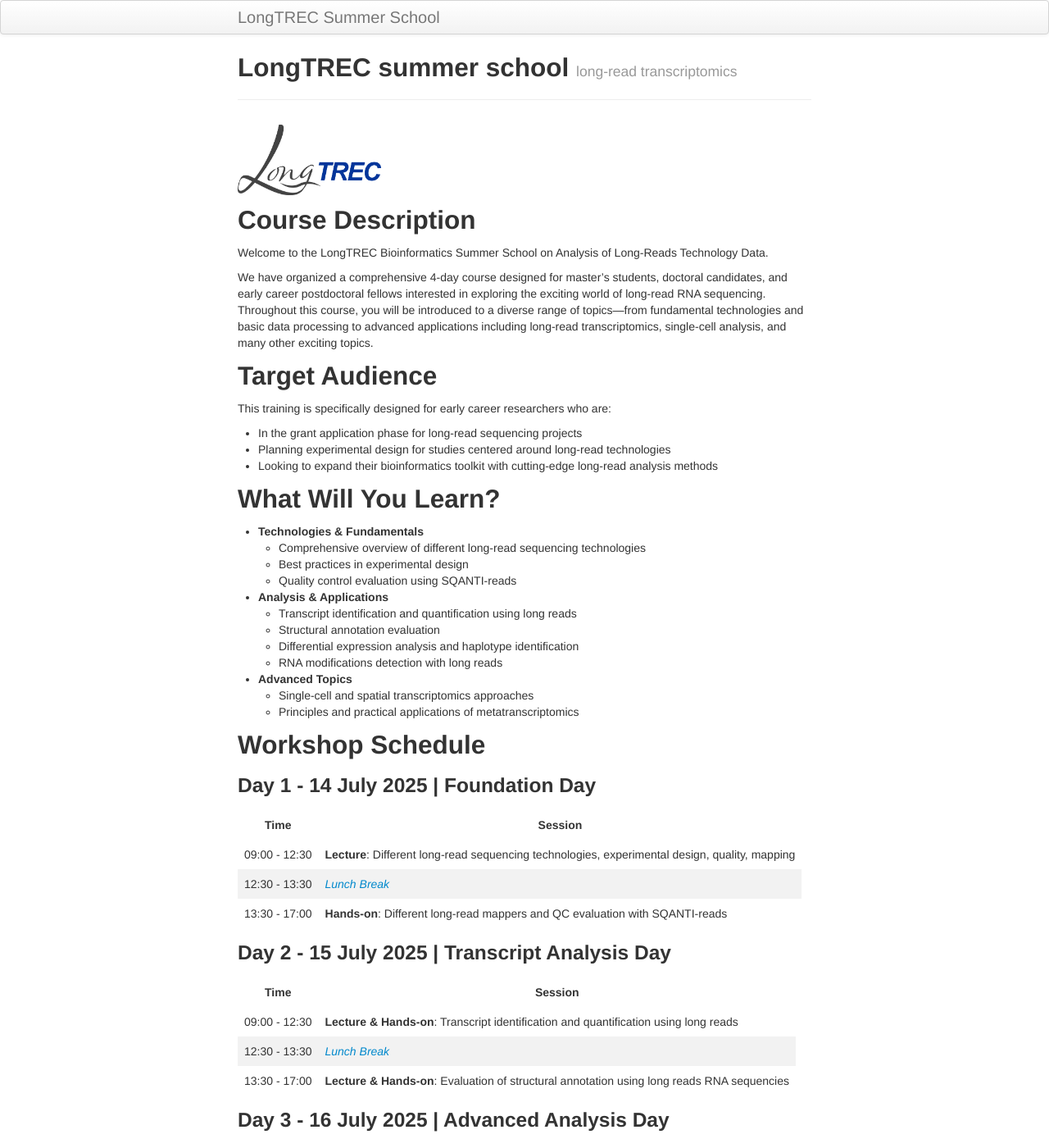
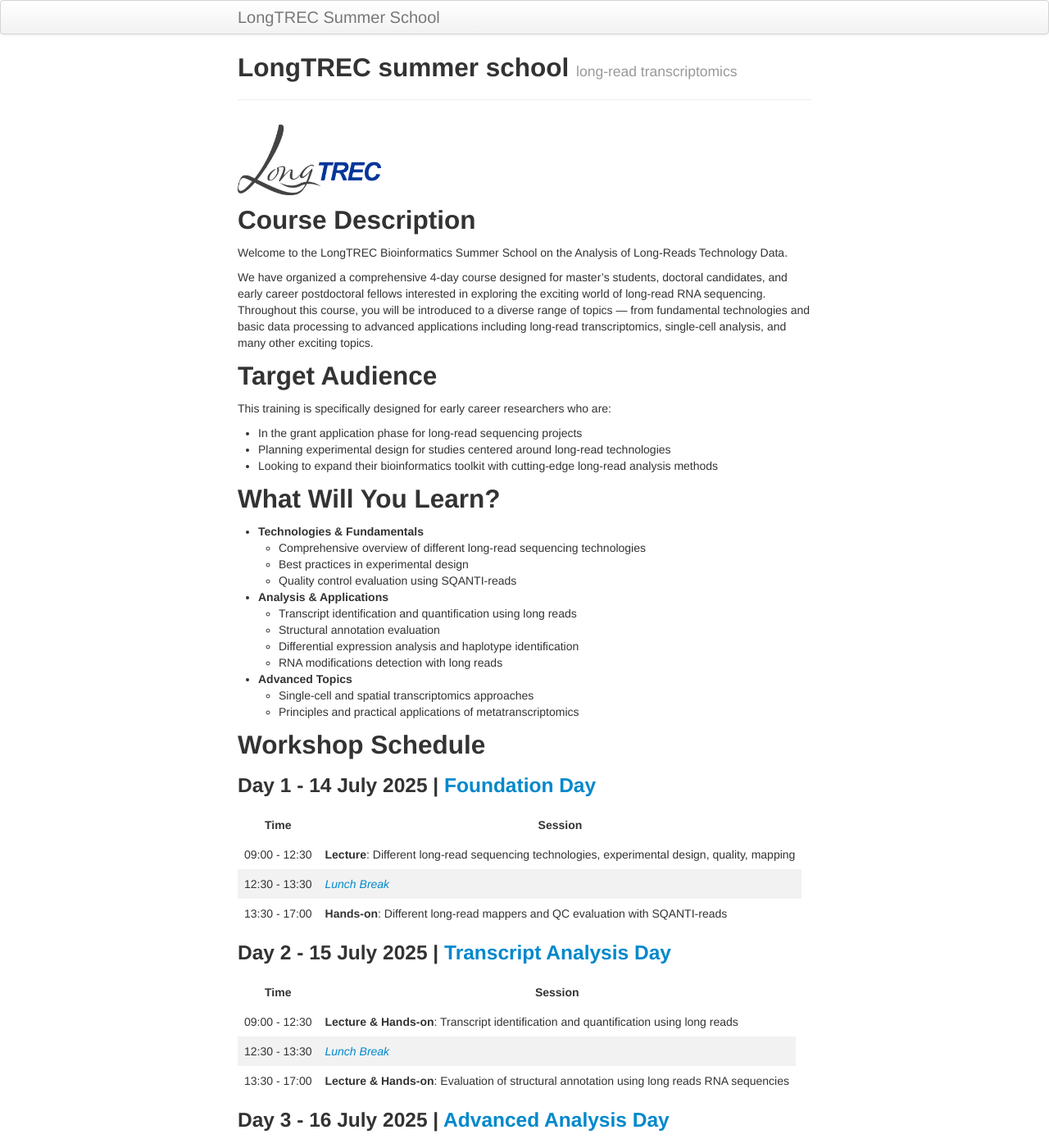
Before and after one commit to longTREC/summer_school, a Jekyll site: the page built from index.md, in a window 1280 px wide and 1400 px high. Shown: the whole window at 82% size. Built offline with Jekyll 4.4.1, drawn with Linux system fonts in a browser that asks for light colours; part of the change alters nothing that is shown; some of the changed text lies outside the part shown.

Commit message:
Include links to each day in index

```diff
--- a/index.md
+++ b/index.md
@@ -30,11 +30,33 @@ schemadotorg:
   # Contributor info
   contributor:
     - "@type": Person
-      name: "CO-AUTHOR_1"
+      name: "Ana Conesa"
     - "@type": Person
-      name: "CO-AUTHOR_2"
+      name: "Carolina Monzó"
     - "@type": Person
-      name: "CO-AUTHOR_3"
+      name: "Juan Francisco Servilla"
+    - "@type": Person
+      name: "Satrio Benowo"
+    - "@type": Person
+      name: "Sami Aydın"
+    - "@type": Person
+      name: "Fabio Zanarello"
+    - "@type": Person
+      name: "Nadja Nolte"
+    - "@type": Person
+      name: "Eamon McAndrew"
+    - "@type": Person
+      name: "Yalan Bi"
+    - "@type": Person
+      name: "Carmen Lafuente"
+    - "@type": Person
+      name: "Leda Katopodi"
+    - "@type": Person
+      name: "Pablo Angulo"
+    - "@type": Person
+      name: "Tian-Yuan Liu"
+    - "@type": Person
+      name: "Fabian Jetzinger"
 
   # License & Language & url
   license: https://creativecommons.org/licenses/by/4.0/
@@ -45,9 +67,9 @@ schemadotorg:
 
 ## Course Description
 
-Welcome to the LongTREC Bioinformatics Summer School on Analysis of Long-Reads Technology Data.
+Welcome to the LongTREC Bioinformatics Summer School on the Analysis of Long-Reads Technology Data.
 
-We have organized a comprehensive 4-day course designed for master's students, doctoral candidates, and early career postdoctoral fellows interested in exploring the exciting world of long-read RNA sequencing. Throughout this course, you will be introduced to a diverse range of topics—from fundamental technologies and basic data processing to advanced applications including long-read transcriptomics, single-cell analysis, and many other exciting topics.
+We have organized a comprehensive 4-day course designed for master's students, doctoral candidates, and early career postdoctoral fellows interested in exploring the exciting world of long-read RNA sequencing. Throughout this course, you will be introduced to a diverse range of topics — from fundamental technologies and basic data processing to advanced applications including long-read transcriptomics, single-cell analysis, and many other exciting topics.
 
 ## Target Audience
 
@@ -75,7 +97,7 @@ This training is specifically designed for early career researchers who are:
 
 ## Workshop Schedule
 
-### Day 1 - 14 July 2025 | Foundation Day
+### Day 1 - 14 July 2025 | [Foundation Day](./pages/day1.md)
 
 | Time          | Session                                                                                    |
 |---------------|--------------------------------------------------------------------------------------------|
@@ -83,7 +105,7 @@ This training is specifically designed for early career researchers who are:
 | 12:30 - 13:30 | [*Lunch Break*](/assets/images/lunch.webp)                                                                            |
 | 13:30 - 17:00 | **Hands-on**: Different long-read mappers and QC evaluation with SQANTI-reads               |
 
-### Day 2 - 15 July 2025 | Transcript Analysis Day
+### Day 2 - 15 July 2025 | [Transcript Analysis Day](./pages/day2.md)
 
 | Time          | Session                                                                                    |
 |---------------|--------------------------------------------------------------------------------------------|
@@ -91,15 +113,15 @@ This training is specifically designed for early career researchers who are:
 | 12:30 - 13:30 | [*Lunch Break*](/assets/images/lunch.webp)                                                                            |
 | 13:30 - 17:00 | **Lecture & Hands-on**: Evaluation of structural annotation using long reads RNA sequencies       |
 
-### Day 3 - 16 July 2025 | Advanced Analysis Day
+### Day 3 - 16 July 2025 | [Advanced Analysis Day](./pages/day3.md)
 
 | Time          | Session                                                                                    |
 |---------------|--------------------------------------------------------------------------------------------|
-| 09:00 - 12:30 | [**Lecture & Hands-on**: Differential expression and haplotype analysis using long reads](https://github.com/longTREC/summer_school/blob/master/pages/day3_morning.md) |
+| 09:00 - 12:30 | **Lecture & Hands-on**: Differential expression and haplotype analysis using long reads |
 | 12:30 - 13:30 | [*Lunch Break*](/assets/images/lunch.webp)                                                                          |
 | 13:30 - 17:00 | **Lecture & Hands-on**: RNA modifications with long reads                                  |
 
-### Day 4 - 17 July 2025 | Specialized Applications Day
+### Day 4 - 17 July 2025 | [Specialized Applications Day](./pages/day4.md)
 
 | Time          | Session                                                                                    |
 |---------------|--------------------------------------------------------------------------------------------|
@@ -110,9 +132,13 @@ This training is specifically designed for early career researchers who are:
 
 ---
 
-### Learning objectives
+### Instructors
 
-### Instructors
+[Ana Conesa](https://www.linkedin.com/in/ana-conesa-557b1a12/)
+
+[Carolina Monzó](https://www.linkedin.com/in/carolina-monz%C3%B3-944762134/)
+
+[LongTREC Fellows](https://longtrec.eu/fellows/)
 
 ---
 
```
